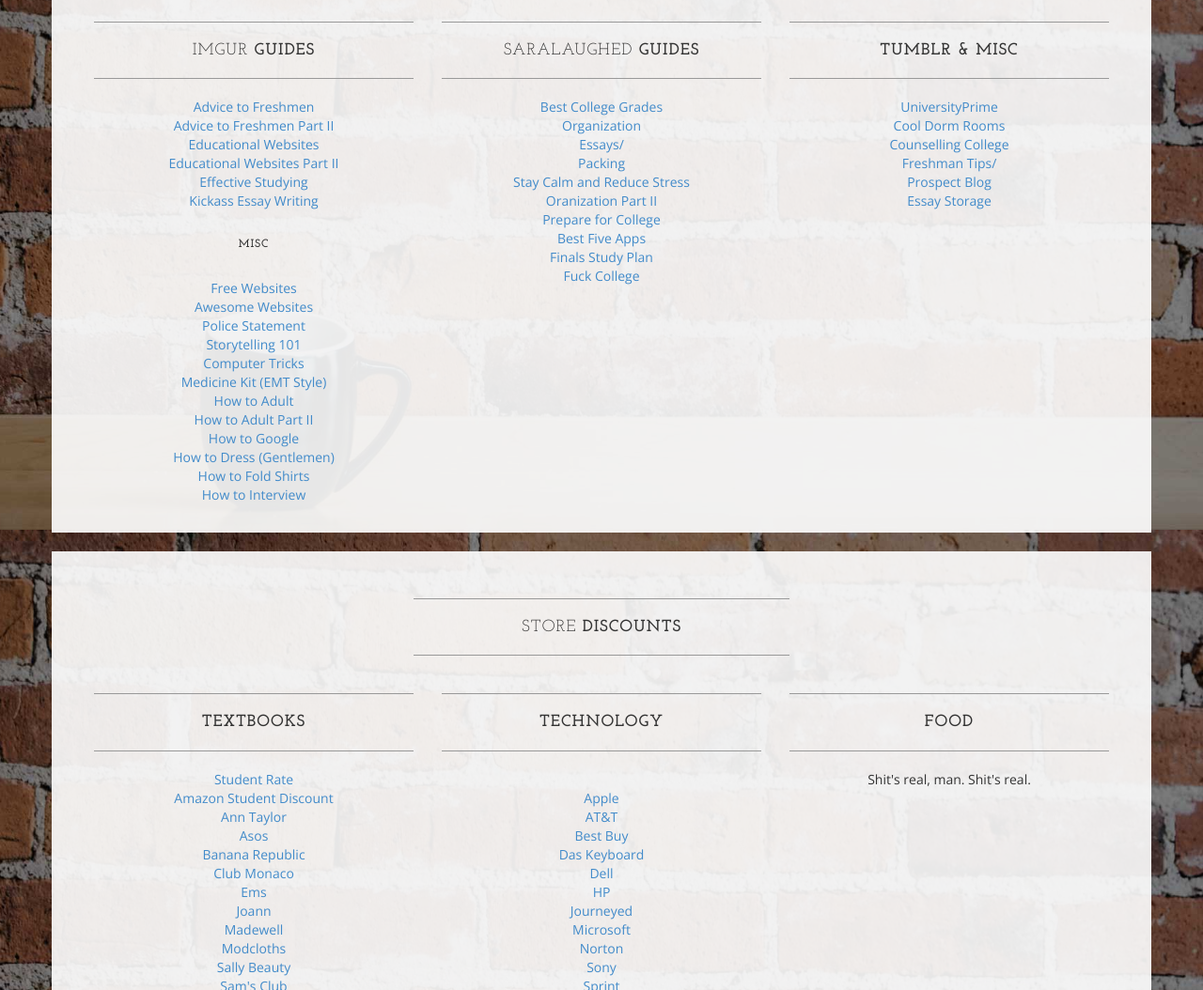
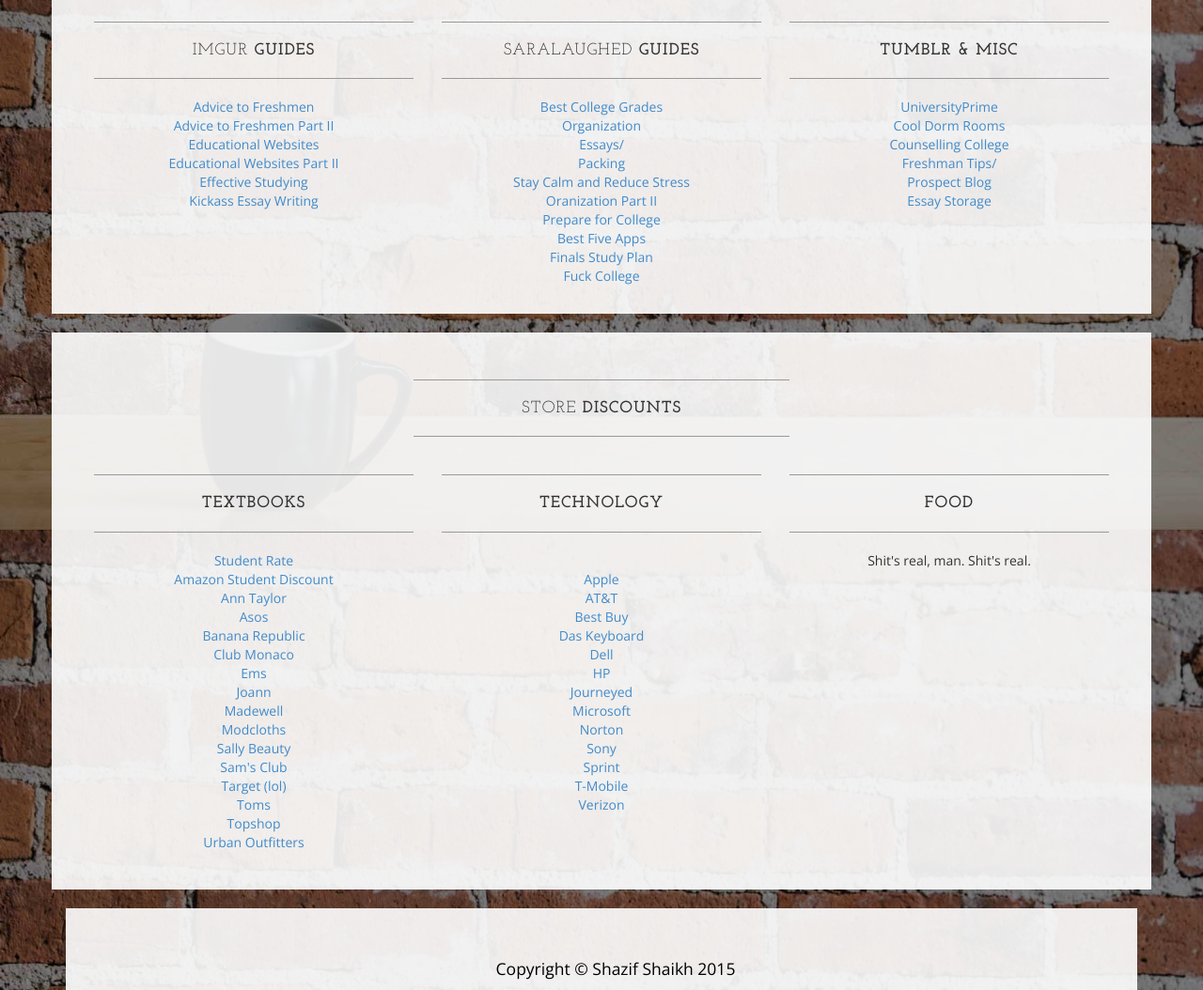
Before and after one commit to hitchhikersguidetolife/college, a plain HTML site: page undergraduate.html in a window 1280 px wide. Shown: the part 1036-2090 px from the top of the page at 94% size. Drawn offline with nearby package versions, Linux system fonts and the light colour scheme.

Commit message:
Update undergraduate.html

```diff
--- a/undergraduate.html
+++ b/undergraduate.html
@@ -178,19 +178,6 @@
 <a href="http://i.imgur.com/dZvak2P.jpg" target="_blank">Educational Websites Part II</a><br />
 <a href="http://imgur.com/gallery/y0I0z" target="_blank">Effective Studying</a><br />
 <a href="http://imgur.com/gallery/dc8fg" target="_blank">Kickass Essay Writing</a><br />
-<br><h6>Misc</h6><br>
-<a href="http://imgur.com/gallery/fiwpH" target="_blank">Free Websites</a><br />
-<a href="http://imgur.com/gallery/22Qjt" target="_blank">Awesome Websites</a><br />
-<a href="http://imgur.com/gallery/iGuKbcC" target="_blank">Police Statement</a><br />
-<a href="http://imgur.com/gallery/WOv1g" target="_blank">Storytelling 101</a> <br/>
-<a href="http://imgur.com/gallery/YopQ1" target="_blank">Computer Tricks</a><br />
-<a href="http://imgur.com/a/scVci?gallery#NmZZRQo" target="_blank">Medicine Kit (EMT Style)</a><br />
-<a href="http://imgur.com/gallery/RLKixQW" target="_blank">How to Adult<a><br />
-<a href="http://imgur.com/gallery/IkM9Nma" target="_blank">How to Adult Part II</a><br />
-<a href="http://imgur.com/gallery/srBg5J5" target="_blank">How to Google</a><br />
-<a href="http://imgur.com/gallery/dAThEeY" target="_blank">How to Dress (Gentlemen)</a><br />
-<a href="http://imgur.com/gallery/mjCDFNt" target="_blank">How to Fold Shirts</a><br />
-<a href="http://imgur.com/gallery/GplQ8" target="_blank">How to Interview</a><br />
 </center>
                 </div>
 
```
